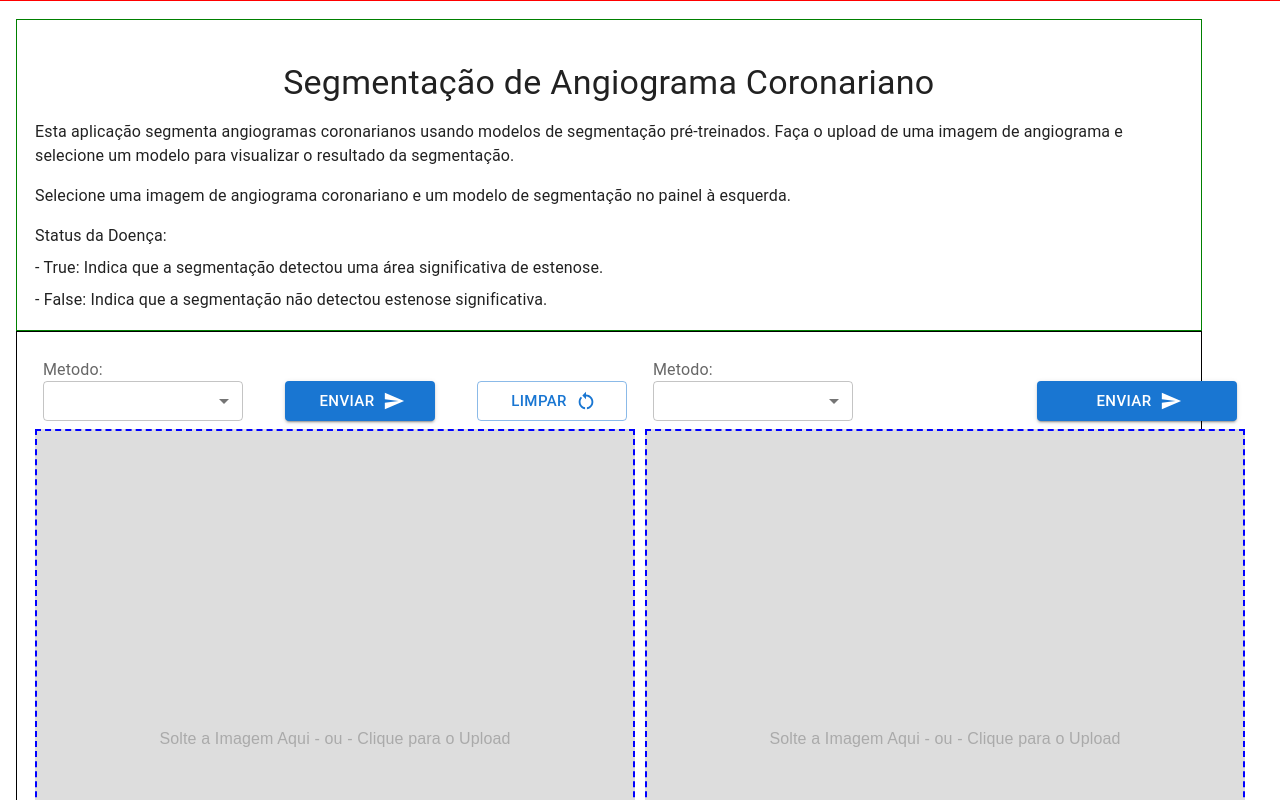
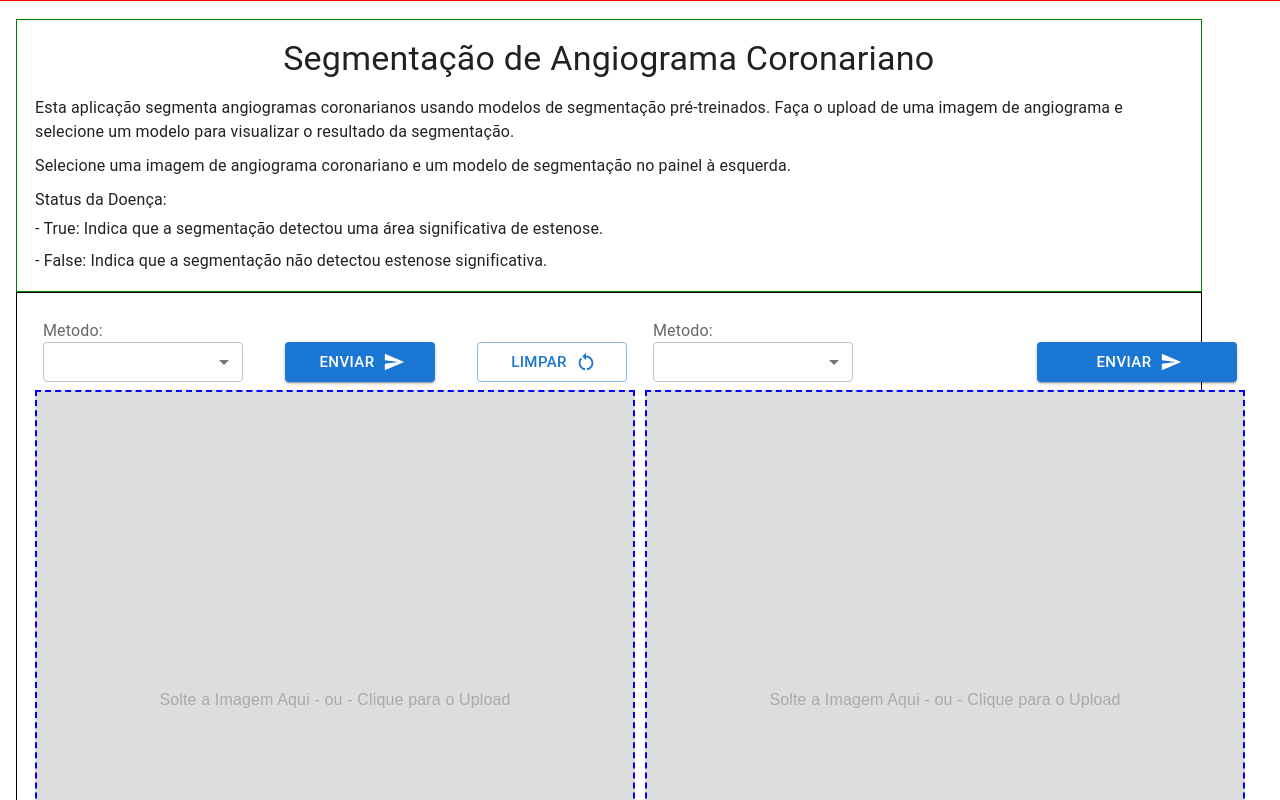
Before and after one commit to DheiverSantos/GeniusAI, a React (Vite) app: page /analise in a window 1280 px wide. Shown: the top 800 px of the page. Built offline with nearby package versions, Linux system fonts and the light colour scheme; sample sign-in values are in the browser's storage.

Commit message:
refactor: mudando px para rem

```diff
--- a/src/components/discription/Discription.tsx
+++ b/src/components/discription/Discription.tsx
@@ -16,22 +16,22 @@ function Discription() {
           width: '95%',
         }}
       >
-        <Typography variant="h4" align="center" sx={{ mt: 3 }}>
+        <Typography variant="h4" align="center">
           Segmentação de Angiograma Coronariano
         </Typography>
-        <Typography variant="body1" align="left" sx={{ mt: 2 }}>
+        <Typography variant="body1" align="left" sx={{ mt: '1rem' }}>
           Esta aplicação segmenta angiogramas coronarianos usando modelos de
           segmentação pré-treinados. Faça o upload de uma imagem de angiograma e
           selecione um modelo para visualizar o resultado da segmentação.
         </Typography>
-        <Typography variant="body1" align="left" sx={{ mt: 2 }}>
+        <Typography variant="body1" align="left" sx={{ mt: '.625rem' }}>
           Selecione uma imagem de angiograma coronariano e um modelo de
           segmentação no painel à esquerda.
         </Typography>
-        <Typography variant="body1" align="left" sx={{ mt: 2 }}>
+        <Typography variant="body1" align="left" sx={{ mt: '.625rem' }}>
           Status da Doença:
         </Typography>
-        <Typography variant="body1" align="left" sx={{ mt: 1 }}>
+        <Typography variant="body1" align="left" sx={{ mt: '.3125rem' }}>
           - True: Indica que a segmentação detectou uma área significativa de
           estenose.
         </Typography>
```
